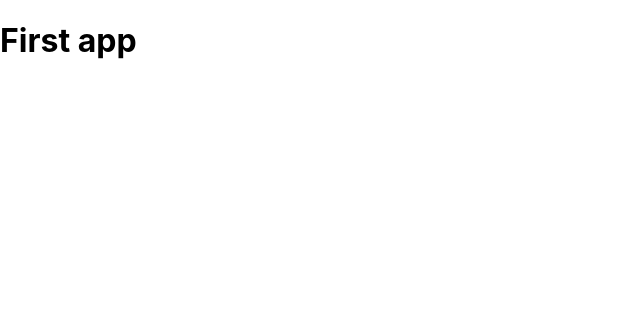
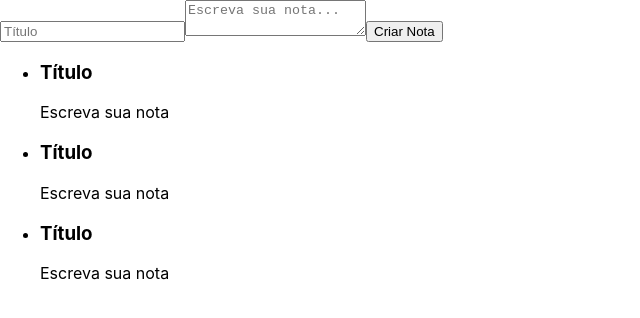
Before and after one commit to s-apps/react-alura, a React (Create React App) app in the folder ceep/: page / in a window 1280 px wide. Shown: the top 318 px of the page, without its empty margins (0-640 px from the left). Built offline with nearby package versions, Linux system fonts and the light colour scheme.

Commit message:
refator: componetizando o sistema

```diff
--- a/ceep/src/App.js
+++ b/ceep/src/App.js
@@ -1,7 +1,16 @@
-function App() {
-  return (
-    <h1>First app</h1>
-  );
+import React, { Component } from "react";
+import ListaDeNotas from "./components/ListaDeNotas";
+import  FormularioCadastro  from "./components/FormularioCadastro";
+
+class App extends Component {
+  render() {
+    return (
+      <section>
+        <FormularioCadastro />
+        <ListaDeNotas />
+      </section>
+    );
+  }
 }
 
 export default App;
--- /dev/null
+++ b/ceep/src/components/CardNota.jsx
@@ -0,0 +1,16 @@
+import React, { Component } from "react";
+
+class CardNota extends Component {
+  render() {
+    return (
+      <section>
+        <header>
+          <h3>Título</h3>
+        </header>
+        <p>Escreva sua nota</p>
+      </section>
+    );
+  }
+}
+
+export default CardNota;
--- /dev/null
+++ b/ceep/src/components/FormularioCadastro.jsx
@@ -0,0 +1,15 @@
+import React, { Component } from "react";
+
+class FormularioCadastro extends Component {
+  render() {
+    return (
+      <form>
+        <input type="text" placeholder="Título" />
+        <textarea placeholder="Escreva sua nota..." />
+        <button>Criar Nota</button>
+      </form>
+    );
+  }
+}
+
+export default FormularioCadastro;
--- /dev/null
+++ b/ceep/src/components/ListaDeNotas.jsx
@@ -0,0 +1,21 @@
+import React, { Component } from "react";
+import CardNota from "./CardNota";
+
+class ListaDeNotas extends Component {
+  render() {
+    return (
+      <ul>
+        {Array.of("Trabalho", "Trabalho", "Estudos").map((categoria) => {
+          return (
+            <li>
+
+              <CardNota />
+            </li>
+          );
+        })}
+      </ul>
+    );
+  }
+}
+
+export default ListaDeNotas;
```
